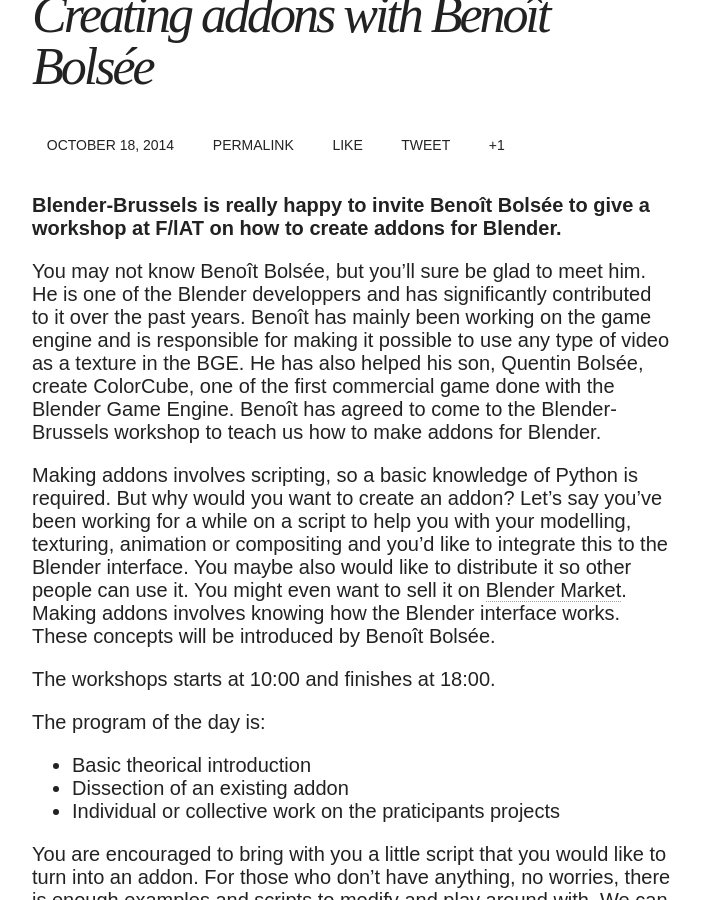
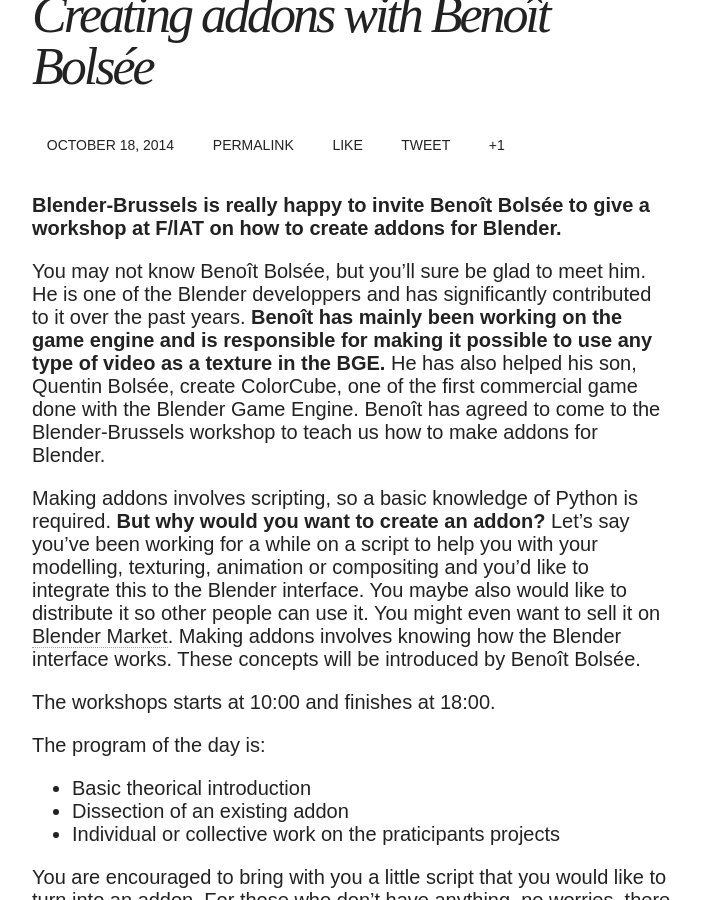
Before and after one commit to Blender-Brussels/blender-brussels.github.io, a Jekyll site: the page built from _posts/2014-10-18-addons-with-benoit-bolsee.md, in a window 1280 px wide and 900 px high, scrolled down 472 px. Shown: the whole window, without its empty margins (288-989 px from the left). Built offline with Jekyll 4.4.1, drawn with Linux system fonts in a browser that asks for light colours; nearby versions of some CDN libraries.

Commit message:
small corrections

```diff
--- a/_posts/2014-10-18-addons-with-benoit-bolsee.md
+++ b/_posts/2014-10-18-addons-with-benoit-bolsee.md
@@ -16,11 +16,11 @@
 **Blender-Brussels is really happy to invite Benoît Bolsée to give a workshop at F/lAT on how to create addons for Blender.**
 
 You may not know Benoît Bolsée, but you'll sure be glad to meet him. He is one of the Blender developpers and has significantly contributed to it over the past years.
-Benoît has mainly been working on the game engine and is responsible for making it possible to use any type of video as a texture in the BGE.
+**Benoît has mainly been working on the game engine and is responsible for making it possible to use any type of video as a texture in the BGE.**
 He has also helped his son, Quentin Bolsée, create ColorCube, one of the first commercial game done with the Blender Game Engine.
 Benoît has agreed to come to the Blender-Brussels workshop to teach us how to make addons for Blender.
 
-Making addons involves scripting, so a basic knowledge of Python is required. But why would you want to create an addon?
+Making addons involves scripting, so a basic knowledge of Python is required. **But why would you want to create an addon?**
 Let's say you've been working for a while on a script to help you with your modelling, texturing, animation or compositing and you'd like to integrate this to the Blender interface.
 You maybe also would like to distribute it so other people can use it. You might even want to sell it on [Blender Market](http://cgcookiemarkets.com/blender/all-products/category/scripts-and-addons/).
 Making addons involves knowing how the Blender interface works. These concepts will be introduced by Benoît Bolsée.
@@ -28,9 +28,9 @@
 The workshops starts at 10:00 and finishes at 18:00.
 
 The program of the day is:
- - Basic theorical introduction
- - Dissection of an existing addon
- - Individual or collective work on the praticipants projects
+  - Basic theorical introduction
+  - Dissection of an existing addon
+  - Individual or collective work on the praticipants projects
 
 You are encouraged to bring with you a little script that you would like to turn into an addon.
 For those who don't have anything, no worries, there is enough examples and scripts to modify and play around with.
```
